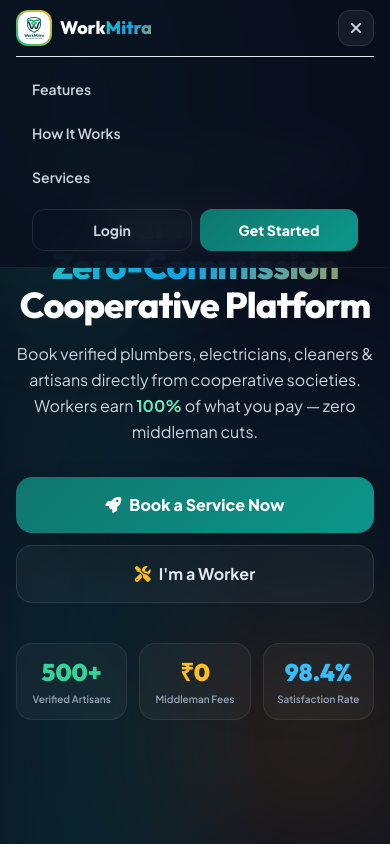
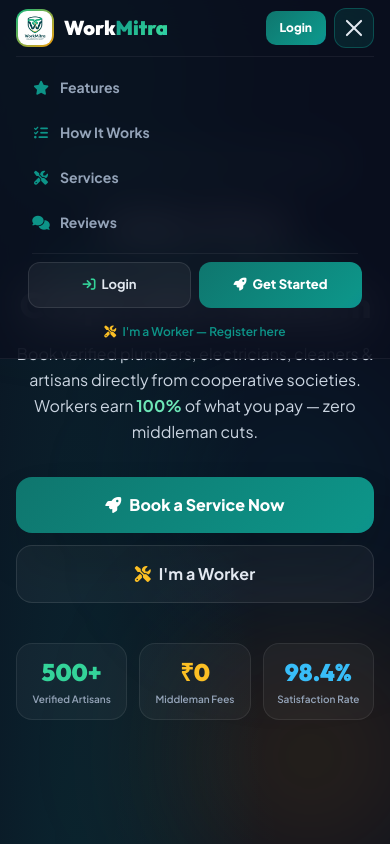
Before and after one commit to abhishekgautam6385-sudo/work-mitra-, a plain HTML site: page landing.html in a window 390 px wide. Both pictures are taken after a click on the button "Toggle menu". Shown: the top 844 px of the page. Drawn offline with nearby package versions, Linux system fonts and the light colour scheme.

Commit message:
feat: fully responsive navbar with animated hamburger, scroll effect, mobile menu slide

```diff
--- a/landing.html
+++ b/landing.html
@@ -157,8 +157,89 @@
     ::-webkit-scrollbar-track { background: #0a0f1e; }
     ::-webkit-scrollbar-thumb { background: #0d9488; border-radius: 99px; }
 
-    /* Mobile nav */
-    #mobile-menu { transition: max-height 0.3s ease, opacity 0.3s ease; }
+    /* ---- NAVBAR ---- */
+    #navbar {
+      transition: background 0.3s ease, box-shadow 0.3s ease;
+    }
+    #navbar.scrolled {
+      background: rgba(8,12,24,0.97) !important;
+      box-shadow: 0 4px 30px rgba(0,0,0,0.4);
+    }
+
+    /* Nav links */
+    .nav-link {
+      position: relative;
+      font-size: 14px;
+      font-weight: 600;
+      color: #94a3b8;
+      transition: color 0.2s ease;
+      padding: 6px 0;
+      background: none;
+      border: none;
+      cursor: pointer;
+    }
+    .nav-link::after {
+      content: '';
+      position: absolute;
+      bottom: 0;
+      left: 0;
+      width: 0;
+      height: 2px;
+      background: linear-gradient(90deg, #0d9488, #0ea5e9);
+      border-radius: 99px;
+      transition: width 0.25s ease;
+    }
+    .nav-link:hover { color: #e2e8f0; }
+    .nav-link:hover::after { width: 100%; }
+
+    /* Hamburger animation */
+    .hamburger-line {
+      display: block;
+      width: 22px;
+      height: 2px;
+      background: #e2e8f0;
+      border-radius: 99px;
+      transition: all 0.3s cubic-bezier(0.16,1,0.3,1);
+      transform-origin: center;
+    }
+    .menu-open .hamburger-line:nth-child(1) { transform: translateY(7px) rotate(45deg); }
+    .menu-open .hamburger-line:nth-child(2) { opacity: 0; transform: scaleX(0); }
+    .menu-open .hamburger-line:nth-child(3) { transform: translateY(-7px) rotate(-45deg); }
+
+    /* Mobile menu slide */
+    #mobile-menu {
+      overflow: hidden;
+      max-height: 0;
+      opacity: 0;
+      transition: max-height 0.4s cubic-bezier(0.16,1,0.3,1), opacity 0.3s ease;
+    }
+    #mobile-menu.open {
+      max-height: 400px;
+      opacity: 1;
+    }
+
+    /* Mobile nav item */
+    .mobile-nav-link {
+      display: flex;
+      align-items: center;
+      gap: 10px;
+      width: 100%;
+      padding: 12px 16px;
+      font-size: 14px;
+      font-weight: 700;
+      color: #94a3b8;
+      border-radius: 12px;
+      border: none;
+      background: none;
+      cursor: pointer;
+      text-align: left;
+      transition: all 0.2s ease;
+    }
+    .mobile-nav-link:hover, .mobile-nav-link:active {
+      color: #e2e8f0;
+      background: rgba(255,255,255,0.05);
+    }
+    .mobile-nav-link i { width: 18px; text-align: center; color: #0d9488; }
 
     /* Step connector */
     .step-line::after {
@@ -196,56 +277,96 @@
 <body class="bg-mesh min-h-screen">
 
   <!-- ===================== NAV ===================== -->
-  <nav class="fixed top-0 left-0 right-0 z-50" style="background: rgba(10,15,30,0.85); backdrop-filter: blur(20px); border-bottom: 1px solid rgba(255,255,255,0.06);">
+  <nav id="navbar" class="fixed top-0 left-0 right-0 z-50" style="background: rgba(10,15,30,0.85); backdrop-filter: blur(20px); -webkit-backdrop-filter:blur(20px); border-bottom: 1px solid rgba(255,255,255,0.06);">
     <div class="max-w-7xl mx-auto px-4 sm:px-6 lg:px-8">
-      <div class="flex items-center justify-between h-14 sm:h-16">
+      <div class="flex items-center justify-between h-14 sm:h-16 gap-4">
 
-        <!-- Logo -->
-        <div class="flex items-center gap-2 sm:gap-3 cursor-pointer" onclick="smoothTo('hero')">
-          <div class="w-9 h-9 sm:w-10 sm:h-10 rounded-xl overflow-hidden p-0.5 bg-gradient-to-tr from-emerald-500 to-amber-400 flex-shrink-0">
-            <img src="logo.jpg" alt="WorkMitra" class="w-full h-full object-cover rounded-[10px]">
+        <!-- ---- LOGO ---- -->
+        <button onclick="smoothTo('hero')" class="flex items-center gap-2.5 flex-shrink-0" style="background:none;border:none;cursor:pointer;padding:0;">
+          <div style="width:38px;height:38px;border-radius:12px;overflow:hidden;padding:2px;background:linear-gradient(135deg,#10b981,#f59e0b);flex-shrink:0;">
+            <img src="logo.jpg" alt="WorkMitra Logo" style="width:100%;height:100%;object-fit:cover;border-radius:9px;">
           </div>
-          <div class="flex items-center gap-2">
-            <span class="text-lg sm:text-xl font-extrabold text-white font-heading leading-none">Work<span class="brand-text">Mitra</span></span>
-            <span class="px-1.5 py-0.5 text-[9px] font-extrabold bg-amber-400/20 text-amber-300 border border-amber-400/30 rounded-md hidden xs:inline-block">SIH 089</span>
+          <div style="display:flex;align-items:center;gap:8px;">
+            <span style="font-family:'Outfit',sans-serif;font-size:20px;font-weight:900;color:white;line-height:1;">Work<span class="brand-text">Mitra</span></span>
+            <span style="padding:2px 7px;font-size:9px;font-weight:800;background:rgba(245,158,11,0.15);color:#fbbf24;border:1px solid rgba(245,158,11,0.3);border-radius:6px;display:none;" id="sih-badge">SIH 089</span>
           </div>
+        </button>
+
+        <!-- ---- DESKTOP NAV LINKS (hidden on mobile) ---- -->
+        <div style="display:none;" id="desktop-nav" class="hidden md:flex items-center gap-1">
+          <button onclick="smoothTo('features')" class="nav-link px-3">Features</button>
+          <button onclick="smoothTo('how-it-works')" class="nav-link px-3">How It Works</button>
+          <button onclick="smoothTo('services')" class="nav-link px-3">Services</button>
+          <button onclick="smoothTo('testimonials')" class="nav-link px-3">Reviews</button>
         </div>
 
-        <!-- Desktop nav links -->
-        <div class="hidden md:flex items-center gap-6 text-sm font-semibold text-slate-300">
-          <button onclick="smoothTo('features')" class="hover:text-emerald-400 transition-colors">Features</button>
-          <button onclick="smoothTo('how-it-works')" class="hover:text-emerald-400 transition-colors">How It Works</button>
-          <button onclick="smoothTo('services')" class="hover:text-emerald-400 transition-colors">Services</button>
-          <button onclick="smoothTo('testimonials')" class="hover:text-emerald-400 transition-colors">Reviews</button>
-        </div>
+        <!-- ---- RIGHT: CTA + HAMBURGER ---- -->
+        <div style="display:flex;align-items:center;gap:8px;flex-shrink:0;">
 
-        <!-- Desktop CTA -->
-        <div class="hidden md:flex items-center gap-3">
-          <button onclick="openLogin()" class="px-4 py-2 text-sm font-bold text-slate-300 hover:text-white transition-colors">Login</button>
-          <button onclick="openLogin()" class="cta-btn px-5 py-2 text-sm font-extrabold text-white rounded-xl shadow-lg">
-            Get Started <i class="fas fa-arrow-right ml-1.5 text-xs"></i>
+          <!-- Desktop CTA buttons (hidden on mobile) -->
+          <div id="desktop-cta" class="hidden md:flex items-center gap-2">
+            <button onclick="openLogin()" style="padding:8px 16px;font-size:13px;font-weight:700;color:#94a3b8;background:none;border:none;cursor:pointer;border-radius:10px;transition:all 0.2s;font-family:inherit;" onmouseover="this.style.color='#e2e8f0'" onmouseout="this.style.color='#94a3b8'">Login</button>
+            <button onclick="openLogin()" class="cta-btn" style="padding:10px 20px;font-size:13px;font-weight:800;color:white;border:none;border-radius:12px;cursor:pointer;font-family:inherit;display:flex;align-items:center;gap:6px;">
+              Get Started <i class="fas fa-arrow-right text-xs"></i>
+            </button>
+          </div>
+
+          <!-- Mobile Login button (only on mobile) -->
+          <button onclick="openLogin()" class="md:hidden cta-btn" style="padding:8px 14px;font-size:12px;font-weight:800;color:white;border:none;border-radius:10px;cursor:pointer;font-family:inherit;">
+            Login
+          </button>
+
+          <!-- Hamburger button (only on mobile) -->
+          <button id="hamburger-btn" onclick="toggleMobileMenu()" class="md:hidden" style="width:40px;height:40px;border-radius:12px;background:rgba(255,255,255,0.06);border:1px solid rgba(255,255,255,0.1);display:flex;flex-direction:column;align-items:center;justify-content:center;gap:5px;cursor:pointer;padding:9px;transition:background 0.2s;" aria-label="Toggle menu">
+            <span class="hamburger-line"></span>
+            <span class="hamburger-line"></span>
+            <span class="hamburger-line"></span>
           </button>
         </div>
 
-        <!-- Mobile Menu Button -->
-        <button onclick="toggleMobileMenu()" class="md:hidden w-9 h-9 rounded-xl bg-white/5 border border-white/10 flex items-center justify-center text-slate-300">
-          <i id="menu-icon" class="fas fa-bars"></i>
-        </button>
-      </div>
+      </div><!-- end flex row -->
 
-      <!-- Mobile Menu -->
-      <div id="mobile-menu" class="md:hidden max-h-0 opacity-0 overflow-hidden">
-        <div class="py-3 space-y-1 border-t border-white/06">
-          <button onclick="smoothTo('features'); toggleMobileMenu()" class="w-full text-left px-4 py-2.5 text-sm font-semibold text-slate-300 hover:text-white hover:bg-white/05 rounded-xl">Features</button>
-          <button onclick="smoothTo('how-it-works'); toggleMobileMenu()" class="w-full text-left px-4 py-2.5 text-sm font-semibold text-slate-300 hover:text-white hover:bg-white/05 rounded-xl">How It Works</button>
-          <button onclick="smoothTo('services'); toggleMobileMenu()" class="w-full text-left px-4 py-2.5 text-sm font-semibold text-slate-300 hover:text-white hover:bg-white/05 rounded-xl">Services</button>
-          <div class="px-4 pt-2 pb-1 flex gap-2">
-            <button onclick="openLogin()" class="flex-1 py-2.5 text-sm font-bold text-slate-300 border border-white/10 rounded-xl hover:bg-white/05">Login</button>
-            <button onclick="openLogin()" class="flex-1 cta-btn py-2.5 text-sm font-extrabold text-white rounded-xl">Get Started</button>
+      <!-- ---- MOBILE MENU (slides down) ---- -->
+      <div id="mobile-menu">
+        <div style="padding:8px 0 16px; border-top:1px solid rgba(255,255,255,0.06);">
+
+          <!-- Nav Links -->
+          <button onclick="smoothTo('features');toggleMobileMenu()" class="mobile-nav-link">
+            <i class="fas fa-star"></i> Features
+          </button>
+          <button onclick="smoothTo('how-it-works');toggleMobileMenu()" class="mobile-nav-link">
+            <i class="fas fa-list-check"></i> How It Works
+          </button>
+          <button onclick="smoothTo('services');toggleMobileMenu()" class="mobile-nav-link">
+            <i class="fas fa-screwdriver-wrench"></i> Services
+          </button>
+          <button onclick="smoothTo('testimonials');toggleMobileMenu()" class="mobile-nav-link">
+            <i class="fas fa-comments"></i> Reviews
+          </button>
+
+          <!-- Divider -->
+          <div style="height:1px;background:rgba(255,255,255,0.06);margin:8px 16px;"></div>
+
+          <!-- CTA Buttons -->
+          <div style="display:grid;grid-template-columns:1fr 1fr;gap:8px;padding:0 12px;">
+            <button onclick="openLogin()" style="padding:12px;font-size:13px;font-weight:700;color:#e2e8f0;background:rgba(255,255,255,0.05);border:1px solid rgba(255,255,255,0.1);border-radius:12px;cursor:pointer;font-family:inherit;transition:all 0.2s;display:flex;align-items:center;justify-content:center;gap:6px;">
+              <i class="fas fa-arrow-right-to-bracket text-emerald-400"></i> Login
+            </button>
+            <button onclick="openLogin()" class="cta-btn" style="padding:12px;font-size:13px;font-weight:800;color:white;border:none;border-radius:12px;cursor:pointer;font-family:inherit;display:flex;align-items:center;justify-content:center;gap:6px;">
+              <i class="fas fa-rocket"></i> Get Started
+            </button>
+          </div>
+
+          <!-- Worker link -->
+          <div style="text-align:center;margin-top:10px;">
+            <button onclick="openLogin('worker')" style="font-size:12px;font-weight:600;color:#0d9488;background:none;border:none;cursor:pointer;font-family:inherit;">
+              <i class="fas fa-tools mr-1 text-amber-400"></i> I'm a Worker — Register here
+            </button>
           </div>
         </div>
       </div>
-    </div>
+
+    </div><!-- end container -->
   </nav>
 
 
@@ -670,32 +791,61 @@
 
   <!-- ===================== SCRIPTS ===================== -->
   <script>
-    // Mobile menu
+    // ---- STATE ----
     let menuOpen = false;
+    let currentRole = 'customer';
+    let authMode = 'login';
+
+    // ---- NAVBAR SCROLL EFFECT ----
+    window.addEventListener('scroll', () => {
+      const navbar = document.getElementById('navbar');
+      if (window.scrollY > 30) {
+        navbar.classList.add('scrolled');
+      } else {
+        navbar.classList.remove('scrolled');
+      }
+    });
+
+    // ---- SHOW SIH BADGE ON LARGER SCREENS ----
+    function updateBadge() {
+      const badge = document.getElementById('sih-badge');
+      if (badge) badge.style.display = window.innerWidth >= 480 ? 'inline-block' : 'none';
+    }
+    window.addEventListener('resize', updateBadge);
+    updateBadge();
+
+    // ---- HAMBURGER / MOBILE MENU ----
     function toggleMobileMenu() {
       menuOpen = !menuOpen;
       const menu = document.getElementById('mobile-menu');
-      const icon = document.getElementById('menu-icon');
+      const btn  = document.getElementById('hamburger-btn');
       if (menuOpen) {
-        menu.style.maxHeight = '320px';
-        menu.style.opacity = '1';
-        icon.className = 'fas fa-xmark';
+        menu.classList.add('open');
+        btn.classList.add('menu-open');
+        btn.style.background = 'rgba(13,148,136,0.15)';
+        btn.style.borderColor = 'rgba(13,148,136,0.4)';
       } else {
-        menu.style.maxHeight = '0';
-        menu.style.opacity = '0';
-        icon.className = 'fas fa-bars';
+        menu.classList.remove('open');
+        btn.classList.remove('menu-open');
+        btn.style.background = 'rgba(255,255,255,0.06)';
+        btn.style.borderColor = 'rgba(255,255,255,0.1)';
       }
     }
 
-    // Smooth scroll
+    // Close menu on outside click
+    document.addEventListener('click', function(e) {
+      if (menuOpen && !e.target.closest('#navbar')) {
+        toggleMobileMenu();
+      }
+    });
+
+    // ---- SMOOTH SCROLL ----
     function smoothTo(id) {
-      document.getElementById(id)?.scrollIntoView({ behavior: 'smooth', block: 'start' });
+      const el = document.getElementById(id);
+      if (el) el.scrollIntoView({ behavior: 'smooth', block: 'start' });
     }
 
-    // Modal state
-    let currentRole = 'customer';
-    let authMode = 'login';
-
+    // ---- MODAL & AUTH ----
     const roleDescriptions = {
       customer: '<i class="fas fa-user-circle" style="margin-right:6px"></i> Customer: Book verified cooperative workers for home services.',
       worker: '<i class="fas fa-tools" style="margin-right:6px"></i> Worker: Access your dashboard, manage jobs & track earnings.',
```
